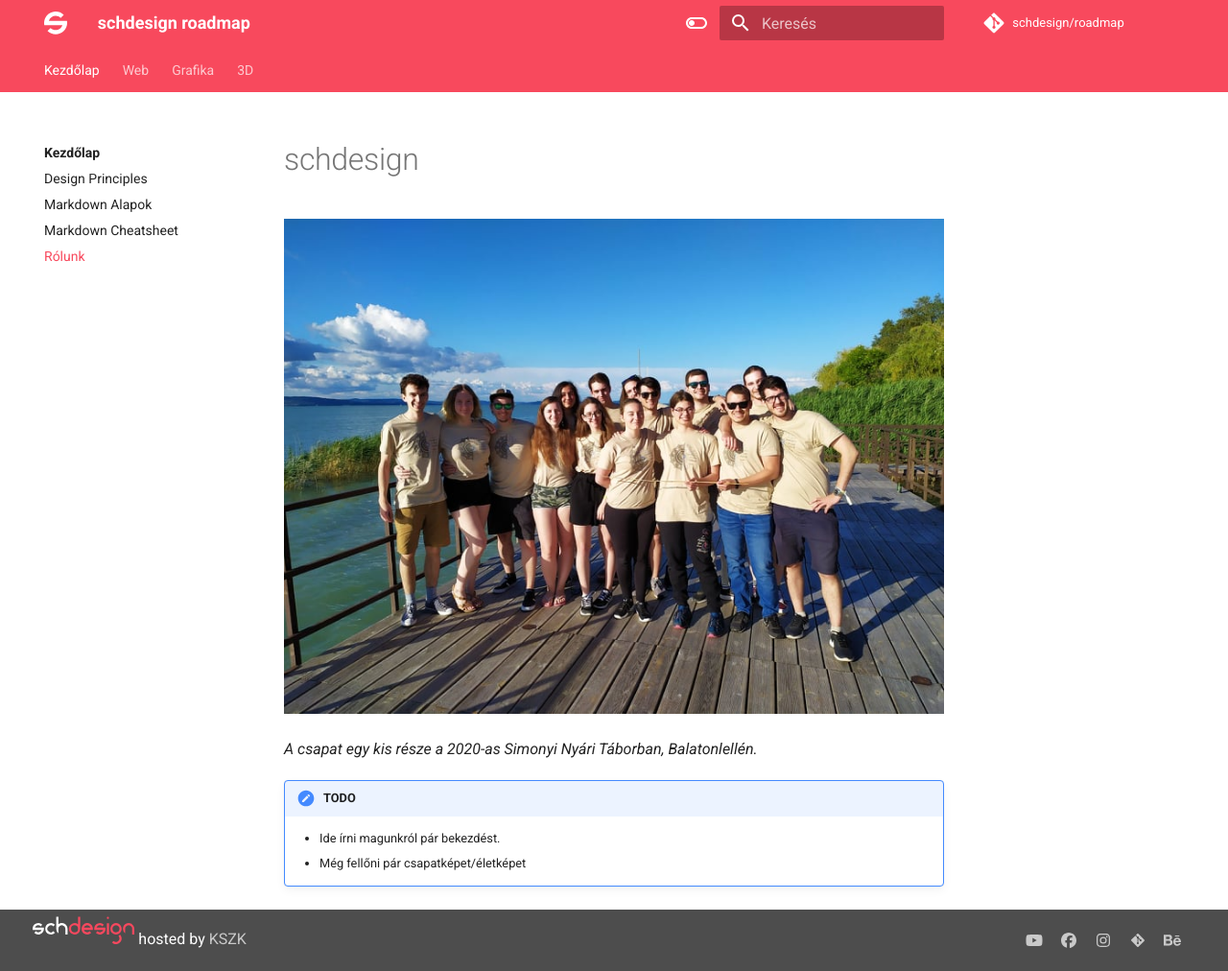
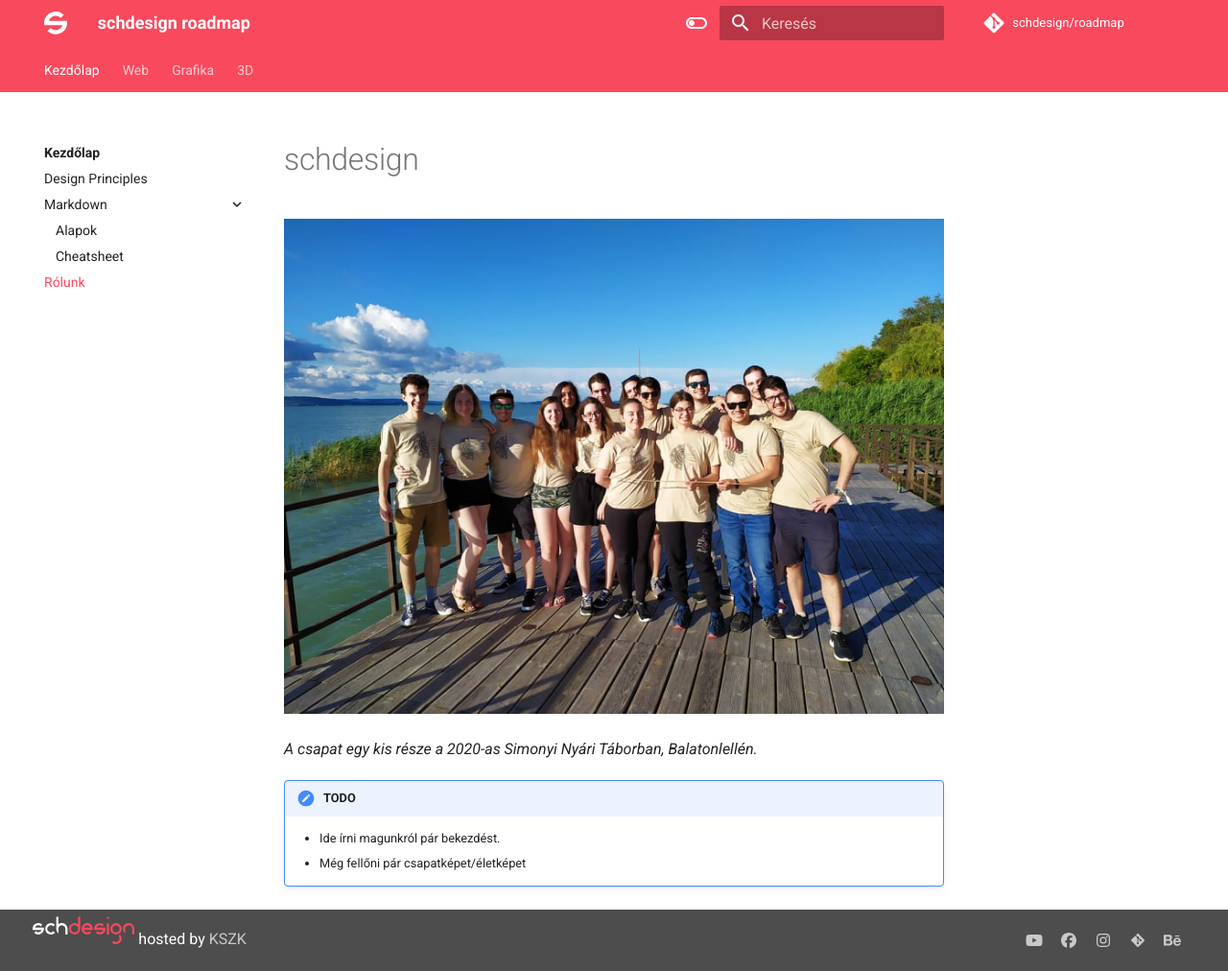
Before and after one commit to simonyiszk/schdesign-roadmap, an MkDocs documentation site: the page built from docs/schdesign/index.md, in a window 1280 px wide and 1012 px high. Shown: the whole window at 96% size. Built offline with MkDocs 1.6.1 and Material for MkDocs 9.7.7, drawn with Linux system fonts in a browser that asks for light colours; comment, search, counter and statistics services are not loaded.

Commit message:
reorganised the about page

```diff
--- a/docs/rolunk.md
+++ b/docs/schdesign/index.md
@@ -1,6 +1,6 @@
 # schdesign
 
-![A 2020-as Simonyi Nyári Táborban](img/eletkepek/schdesign-csapatkep-snyt-2020.jpg)
+![A 2020-as Simonyi Nyári Táborban](rolunk/schdesign-csapatkep-snyt-2020.jpg)
 
 *A csapat egy kis része a 2020-as Simonyi Nyári Táborban, Balatonlellén.*
 
--- a/mkdocs.yml
+++ b/mkdocs.yml
@@ -134,9 +134,10 @@ nav:
   - Kezdőlap:
     - index.md
     - Design Principles: schdesign/workshop/2021-02-26.md
-    - Markdown Alapok: schdesign/tutorial/markdown-alapok.md
-    - Markdown Cheatsheet: schdesign/tutorial/markdown-cheatsheet.md
-    - Rólunk: rolunk.md
+    - Markdown:
+      - Alapok: schdesign/tutorial/markdown-alapok.md
+      - Cheatsheet: schdesign/tutorial/markdown-cheatsheet.md
+    - Rólunk: schdesign/index.md
   - Web:
     - web/index.md
     - Első lépések: web/elso-lepesek.md
```
Also changed, not shown: docs/schdesign/rolunk/schdesign-csapatkep-snyt-2020.jpg (renamed from docs/img/eletkepek/schdesign-csapatkep-snyt-2020.jpg).
